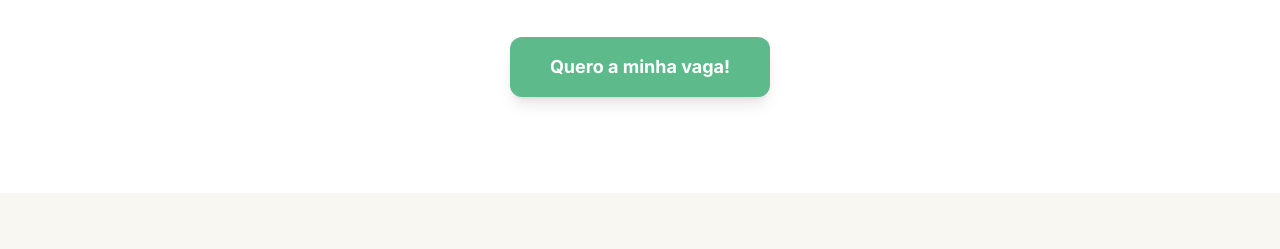
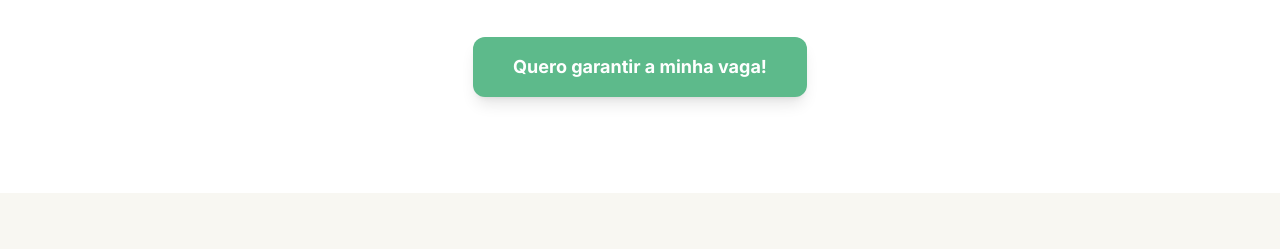
Before and after one commit to engeduardopds/projeto-tdah-inscricao, a website: page index.html in a window 1280 px wide. Shown: the part 299-548 px from the top of the page. Drawn offline with nearby package versions, Linux system fonts and the light colour scheme.

Commit message:
Update index.html

```diff
--- a/index.html
+++ b/index.html
@@ -59,8 +59,8 @@
             <div class="max-w-4xl mx-auto">
                 <h1 class="text-4xl md:text-6xl font-black text-[#1A2A4C] tracking-tight">FAZENDO AS PAZES COM SEU TDAH</h1>
                 <p class="mt-4 text-xl md:text-2xl text-[#1A2A4C]/80 font-medium">O método prático para transformar informação em hábitos e reconquistar o controlo da sua rotina.</p>
-                <a href="/inscricao.html" class="cta-button inline-block mt-10 text-white bg-[#5DBA8B] hover:bg-[#4A9E75] font-bold py-4 px-10 rounded-xl text-lg shadow-lg">
-                    Quero a minha vaga!
+                <a href="/vendas.html" class="cta-button inline-block mt-10 text-white bg-[#5DBA8B] hover:bg-[#4A9E75] font-bold py-4 px-10 rounded-xl text-lg shadow-lg">
+                    Quero garantir a minha vaga!
                 </a>
             </div>
         </header>
@@ -218,7 +218,7 @@
                         </div>
                     </div>
                 </div>
-                 <a href="/inscricao.html" class="cta-button inline-block mt-12 text-white bg-[#5DBA8B] hover:bg-[#4A9E75] font-bold py-4 px-10 rounded-xl text-lg shadow-lg">
+                 <a href="/vendas.html" class="cta-button inline-block mt-12 text-white bg-[#5DBA8B] hover:bg-[#4A9E75] font-bold py-4 px-10 rounded-xl text-lg shadow-lg">
                     Quero garantir a minha vaga!
                 </a>
             </div>
```
